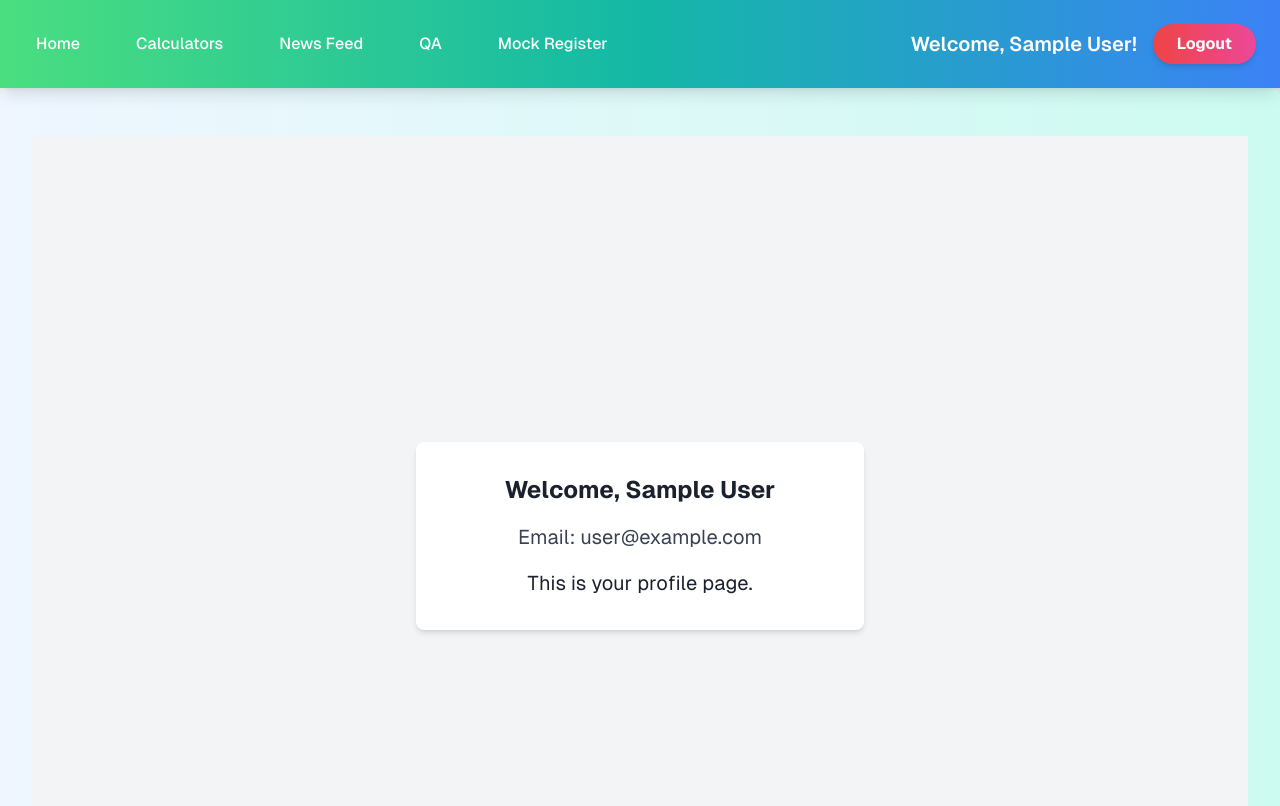
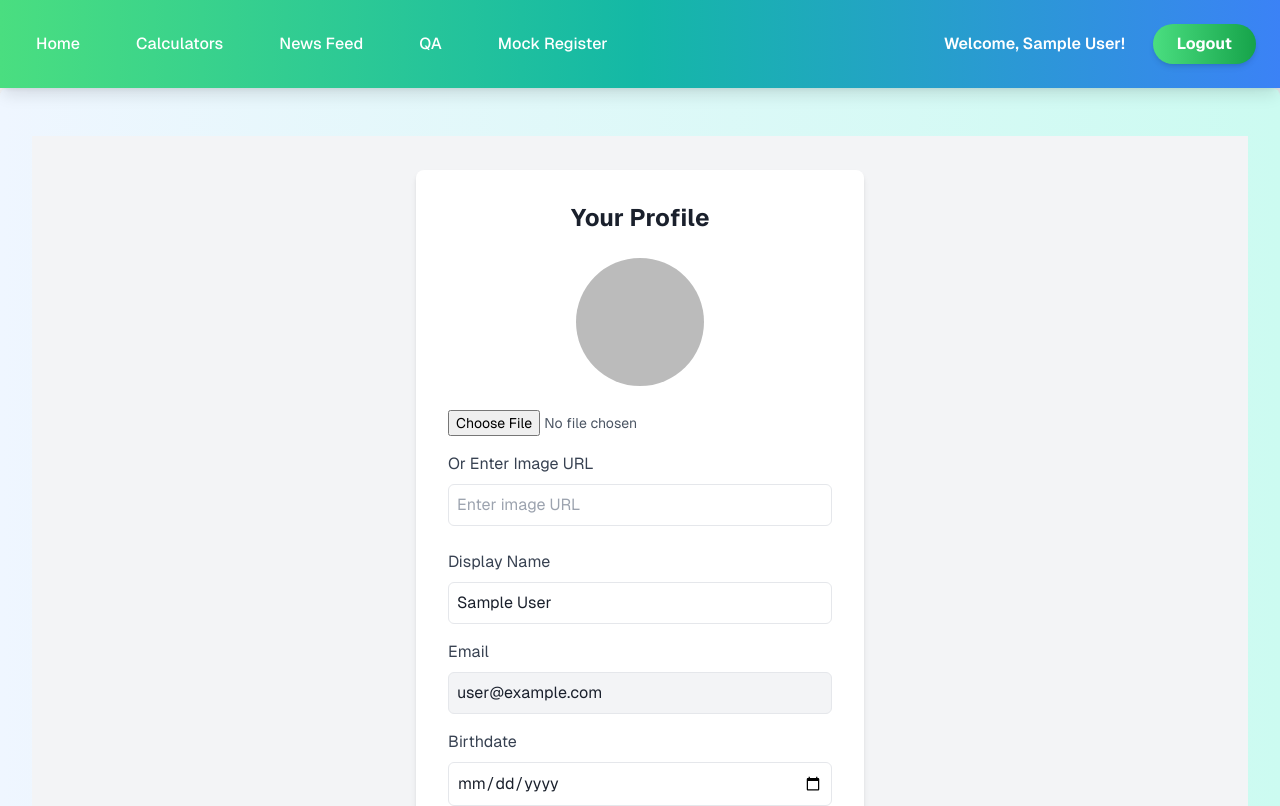
Before and after one commit to thwtchdctr/EMU481W, a Next.js app: page /profile in a window 1280 px wide. Shown: the top 806 px of the page. Built offline with nearby package versions, Linux system fonts and the light colour scheme; no server answers; sample sign-in values are in the browser's storage.

Commit message:
Working profile page

```diff
--- a/app/globals.css
+++ b/app/globals.css
@@ -35,7 +35,7 @@ nav a {
 }
 
 nav a:hover {
-  color: var(--secondary); /* Lighter green on hover */
+  color: var(--accent); /* Lighter green on hover */
 }
 
 nav .button {
--- a/app/layout.tsx
+++ b/app/layout.tsx
@@ -1,5 +1,3 @@
-// EMU481W-nov12/app/layout.tsx
-
 'use client';
 
 import localFont from 'next/font/local';
@@ -8,6 +6,7 @@ import { useState, useEffect } from 'react';
 import { onAuthStateChanged, User } from 'firebase/auth';
 import { auth } from './lib/firebase';
 import { useLogoutHook } from './lib/logoutHook';
+import Link from 'next/link'; // Import Next.js Link for navigation
 
 // Import custom fonts
 const geistSans = localFont({
@@ -20,12 +19,6 @@ const geistMono = localFont({
   variable: '--font-geist-mono',
   weight: '100 900',
 });
-
-// Metadata for the website
-// export const metadata = {
-//   title: 'Financial Literacy Website',
-//   description: 'Learn to manage your finances effectively',
-// };
 
 // Main RootLayout component
 export default function RootLayout({ children }: { children: React.ReactNode }) {
@@ -83,11 +76,15 @@ export default function RootLayout({ children }: { children: React.ReactNode })
                 <p className="text-white">Loading...</p>
               ) : user ? (
                 <>
-                  <p className="text-white font-semibold">
+                  {/* Make "Welcome, username!" clickable and link to /profile */}
+                  <Link
+                    href="/profile"
+                    className="text-white font-semibold hover:underline"
+                  >
                     Welcome, {userFullName || 'User'}!
-                  </p>
+                  </Link>
                   <button
-                    className="px-6 py-2 bg-gradient-to-r from-red-500 to-pink-500 text-white rounded-full shadow-md hover:from-pink-600 hover:to-red-600 transition-all duration-300"
+                    className="px-6 py-2 bg-gradient-to-r from-green-400 to-green-600 text-white rounded-full shadow-md hover:from-green-500 hover:to-green-700 transition-all duration-300"
                     onClick={logout}
                   >
                     Logout
--- a/app/page.tsx
+++ b/app/page.tsx
@@ -1,31 +1,22 @@
-// EMU481W-nov12/app/page.tsx
-
 'use client';
 
 import { useState, useEffect } from 'react';
-import { auth, db } from './lib/firebase';
+import { auth } from './lib/firebase';
 import { onAuthStateChanged, User } from 'firebase/auth';
-import { doc, getDoc } from 'firebase/firestore';
+import { useRouter } from 'next/navigation';
 import { useLogoutHook } from './lib/logoutHook';
 import { motion } from 'framer-motion';
 
 export default function Home() {
   const [user, setUser] = useState<User | null>(null);
   const [userFullName, setUserFullName] = useState<string | null>(null);
+  const router = useRouter();
   const logout = useLogoutHook();
 
-  const fetchUserFullName = async (uid: string) => {
-    try {
-      const docRef = doc(db, 'users', uid);
-      const docSnap = await getDoc(docRef);
-      if (docSnap.exists()) {
-        const data = docSnap.data();
-        setUserFullName(data?.name || null);
-      } else {
-        console.log('No such document!');
-      }
-    } catch (error) {
-      console.error('Error fetching user data:', error);
+  // This function will be triggered when the 'Welcome User' button is clicked
+  const handleGoToProfile = () => {
+    if (user) {
+      router.push('/profile'); // Redirect to profile page
     }
   };
 
@@ -33,7 +24,7 @@ export default function Home() {
     const unsubscribe = onAuthStateChanged(auth, (user) => {
       if (user) {
         setUser(user);
-        fetchUserFullName(user.uid);
+        setUserFullName(user.displayName || 'User');
       } else {
         setUser(null);
         setUserFullName(null);
--- a/app/profile/page.tsx
+++ b/app/profile/page.tsx
@@ -1,36 +1,201 @@
-"use client";
+'use client';
 
-import { useEffect, useState } from "react";
-import { useRouter } from "next/navigation";
-import { getAuth, onAuthStateChanged, User } from "firebase/auth"; // Import getAuth instead of auth
+import { useState, useEffect } from 'react';
+import { auth } from '../lib/firebase';
+import { onAuthStateChanged, User, updateProfile } from 'firebase/auth';
+import { useRouter } from 'next/navigation';
+import { getStorage, ref, uploadBytesResumable, getDownloadURL } from 'firebase/storage';
 
 const ProfilePage = () => {
   const [user, setUser] = useState<User | null>(null);
+  const [userFullName, setUserFullName] = useState<string | null>(null);
+  const [userEmail, setUserEmail] = useState<string | null>(null);
+  const [userProfilePicture, setUserProfilePicture] = useState<string | null>(null);
+  const [birthdate, setBirthdate] = useState<string | null>(null); // Birthdate state
+  const [newProfilePictureUrl, setNewProfilePictureUrl] = useState<string | null>(null); // URL for the new profile picture
+  const [newProfilePictureFile, setNewProfilePictureFile] = useState<File | null>(null); // File for the new profile picture
   const router = useRouter();
-  const auth = getAuth(); // Initialize auth instance
+
+  const storage = getStorage();
 
   useEffect(() => {
-    const unsubscribe = onAuthStateChanged(auth, (currentUser) => {
-      if (currentUser) {
-        setUser(currentUser);
+    const unsubscribe = onAuthStateChanged(auth, (user) => {
+      if (user) {
+        setUser(user);
+        setUserFullName(user.displayName || 'User');
+        setUserEmail(user.email);
+        setUserProfilePicture(user.photoURL || 'https://pbs.twimg.com/media/DCd2v0SXkAAT6EU.jpg'); // Default avatar
+
+        // Safely handle the case where creationTime might be undefined
+        setBirthdate(user.metadata.creationTime || null); // If creationTime is undefined, set birthdate as null
       } else {
-        router.push("/login");
+        router.push('/login'); // Redirect to login if user is not authenticated
       }
     });
 
     return () => unsubscribe();
-  }, [auth, router]);
+  }, [router]);
 
-  if (!user) return <p>Loading...</p>;
+  const handleInputChange = (e: React.ChangeEvent<HTMLInputElement>) => {
+    if (e.target.name === 'displayName') {
+      setUserFullName(e.target.value);
+    }
+    if (e.target.name === 'birthdate') {
+      setBirthdate(e.target.value);
+    }
+  };
+
+  const handleImageUpload = (e: React.ChangeEvent<HTMLInputElement>) => {
+    if (e.target.files && e.target.files[0]) {
+      const file = e.target.files[0];
+      setNewProfilePictureFile(file);
+
+      // Create a storage reference
+      const storageRef = ref(storage, 'profile_pictures/' + file.name);
+      const uploadTask = uploadBytesResumable(storageRef, file);
+
+      uploadTask.on(
+        'state_changed',
+        (snapshot) => {
+          // Monitor upload progress (optional)
+          const progress = (snapshot.bytesTransferred / snapshot.totalBytes) * 100;
+          console.log('Upload is ' + progress + '% done');
+        },
+        (error) => {
+          console.error('Error uploading image:', error);
+        },
+        () => {
+          // Get the uploaded file's download URL
+          getDownloadURL(uploadTask.snapshot.ref).then((downloadURL) => {
+            setNewProfilePictureUrl(downloadURL); // Store the URL of the uploaded image
+            setUserProfilePicture(downloadURL);  // Set the user's profile picture to the new image
+          });
+        }
+      );
+    }
+  };
+
+  const handleProfilePictureUrlChange = (e: React.ChangeEvent<HTMLInputElement>) => {
+    const url = e.target.value;
+    setNewProfilePictureUrl(url); // Update the URL input field value
+    setUserProfilePicture(url); // Set the profile picture to the new URL
+  };
+
+  const saveChanges = async () => {
+    if (user) {
+      try {
+        // Update displayName
+        await updateProfile(user, { displayName: userFullName || '' });
+
+        // If there's a new profile picture URL or file, update the profile
+        if (newProfilePictureUrl) {
+          await updateProfile(user, { photoURL: newProfilePictureUrl });
+        }
+
+        console.log('Profile updated successfully');
+      } catch (error) {
+        console.error('Error updating profile:', error);
+      }
+    }
+  };
 
   return (
     <div className="flex items-center justify-center min-h-screen bg-gray-100">
-      <div className="bg-white p-8 rounded-lg shadow-md w-full max-w-md text-center">
-        <h2 className="text-2xl font-bold mb-4">
-          Welcome, {user.displayName || user.email}
-        </h2>
-        <p className="text-gray-700">Email: {user.email}</p>
-        <p className="mt-4">This is your profile page.</p>
+      <div className="bg-white p-8 rounded-lg shadow-md w-full max-w-md">
+        <h2 className="text-2xl font-bold mb-6 text-center">Your Profile</h2>
+
+        {user ? (
+          <div>
+            {/* Profile Picture */}
+            <div className="text-center mb-6">
+              <img
+                src={userProfilePicture || 'https://pbs.twimg.com/media/DCd2v0SXkAAT6EU.jpg'}
+                alt="Profile Picture"
+                className="w-32 h-32 rounded-full mx-auto mb-4"
+              />
+            </div>
+
+            {/* Image Upload and URL Input */}
+            <div className="mb-6">
+              {/* Image Upload */}
+              <div className="mb-4">
+                <input
+                  type="file"
+                  onChange={handleImageUpload}
+                  className="block w-full text-sm text-gray-600"
+                />
+              </div>
+
+              {/* URL Input for Profile Picture */}
+              <div className="mb-4">
+                <label htmlFor="profilePictureUrl" className="block text-gray-700">Or Enter Image URL</label>
+                <input
+                  type="text"
+                  id="profilePictureUrl"
+                  value={newProfilePictureUrl || ''}
+                  onChange={handleProfilePictureUrlChange}
+                  className="mt-2 p-2 w-full border rounded-md"
+                  placeholder="Enter image URL"
+                />
+              </div>
+            </div>
+
+            {/* Profile Form */}
+            <form>
+              <div className="mb-4">
+                <label className="block text-gray-700" htmlFor="displayName">
+                  Display Name
+                </label>
+                <input
+                  type="text"
+                  name="displayName"
+                  id="displayName"
+                  value={userFullName || ''}
+                  onChange={handleInputChange}
+                  className="mt-2 p-2 w-full border rounded-md"
+                />
+              </div>
+
+              <div className="mb-4">
+                <label className="block text-gray-700" htmlFor="email">
+                  Email
+                </label>
+                <input
+                  type="email"
+                  id="email"
+                  value={userEmail || ''}
+                  disabled
+                  className="mt-2 p-2 w-full border bg-gray-100 rounded-md cursor-not-allowed"
+                />
+              </div>
+
+              <div className="mb-4">
+                <label className="block text-gray-700" htmlFor="birthdate">
+                  Birthdate
+                </label>
+                <input
+                  type="date"
+                  id="birthdate"
+                  value={birthdate || ''}
+                  onChange={handleInputChange}
+                  className="mt-2 p-2 w-full border rounded-md"
+                />
+              </div>
+
+              <div className="mt-6">
+                <button
+                  type="button"
+                  onClick={saveChanges}
+                  className="w-full bg-teal-500 text-white py-2 rounded-md shadow-md hover:bg-teal-600"
+                >
+                  Save Changes
+                </button>
+              </div>
+            </form>
+          </div>
+        ) : (
+          <p>Please log in to view your profile.</p>
+        )}
       </div>
     </div>
   );
```
